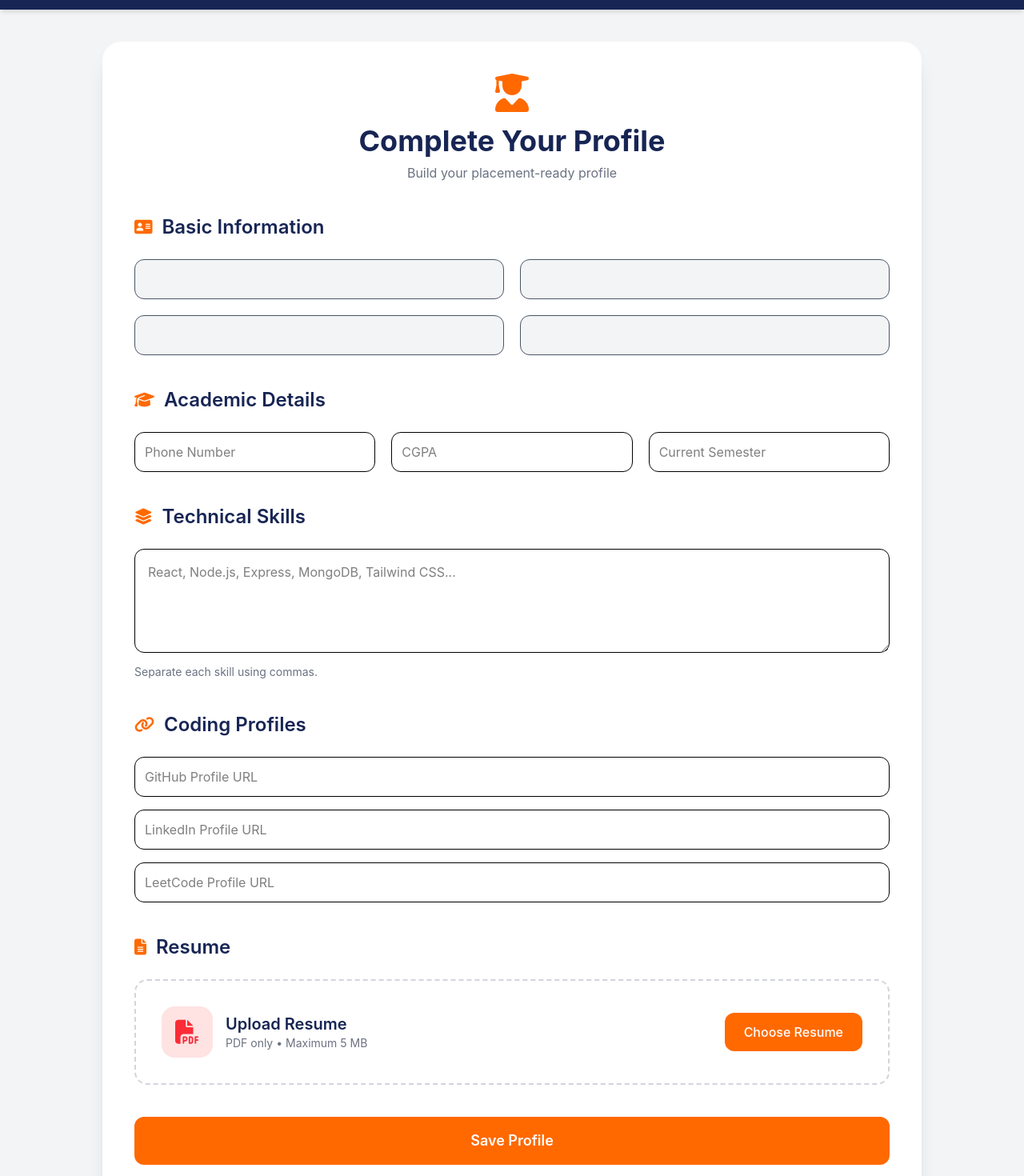
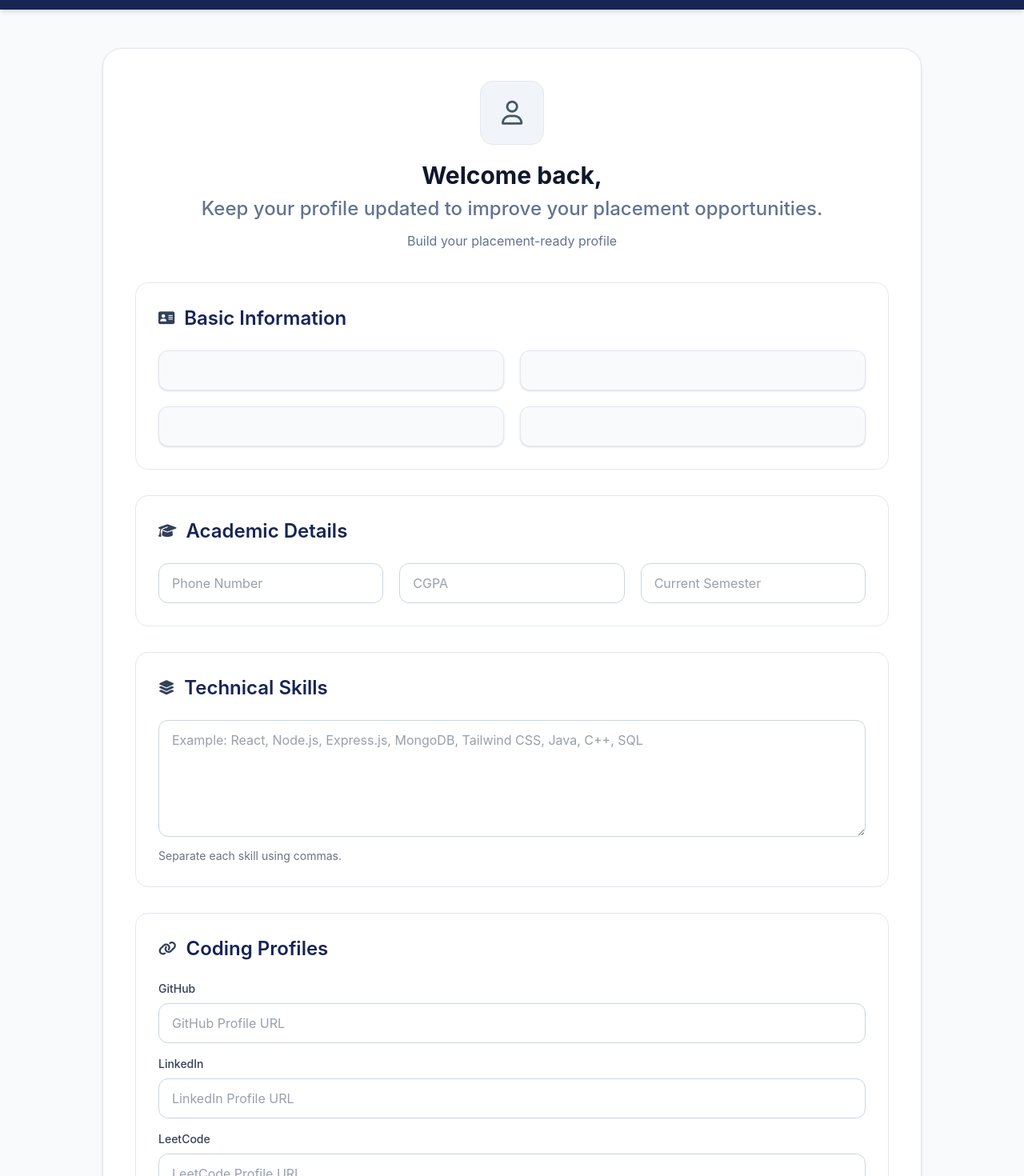
Before and after one commit to Pragya1613/campusiq, a React (Vite) app in the folder client/: page /profile in a window 1280 px wide. Shown: the part 60-1530 px from the top of the page at 80% size. Built offline with nearby package versions, Linux system fonts and the light colour scheme; no server answers; sample sign-in values are in the browser's storage.

Commit message:
Redesing profile page(Professional) and improve resume management UI

```diff
--- a/client/src/pages/ProfilePage.jsx
+++ b/client/src/pages/ProfilePage.jsx
@@ -228,23 +228,33 @@ function ProfilePage() {
 
     <PublicLayout>
 
-      <div className="min-h-screen bg-gray-100 py-10 px-6">
+      <div className="min-h-screen bg-slate-50 py-12 px-6">
 
         <div className="max-w-5xl mx-auto">
 
-          <div className="bg-white rounded-3xl shadow-xl p-10">
+          <div className="bg-white border border-slate-200 rounded-3xl shadow-sm p-10">
 
             <div className="text-center mb-10">
 
-              <i className="fa-solid fa-user-graduate text-5xl text-orange-500 mb-4"></i>
+              <div className="w-20 h-20 mx-auto rounded-2xl bg-slate-100 border border-slate-200 flex items-center justify-center mb-5">
 
-              <h1 className="text-4xl font-bold text-[#172554]">
+              <i className="fa-regular fa-user text-3xl text-slate-600"></i>
 
-                Complete Your Profile
+              </div>
+
+              <h1 className="text-2xl font-bold text-slate-900">
+
+                <h1 className="text-3xl font-bold text-slate-900">
+                  Welcome back, {formData.fullName.split(" ")[0]}
+                </h1>
+
+                <p className="text-slate-500 font-medium mt-2">
+                  Keep your profile updated to improve your placement opportunities.
+                </p>
 
               </h1>
 
-              <p className="text-gray-500 mt-2">
+              <p className="text-slate-500 mt-3">
 
                 Build your placement-ready profile
 
@@ -254,16 +264,16 @@ function ProfilePage() {
 
             <form
               onSubmit={handleSubmit}
-              className="space-y-10"
+              className="space-y-8"
             >
 
                           {/* Basic Information */}
 
-              <div>
+              <div className="bg-white border border-slate-200 rounded-2xl p-7">
 
                 <div className="flex items-center gap-3 mb-6">
 
-                  <i className="fa-solid fa-address-card text-orange-500 text-xl"></i>
+                  <i className="fa-solid fa-address-card text-slate-700 text-lg"></i>
 
                   <h2 className="text-2xl font-semibold text-[#172554]">
 
@@ -279,28 +289,28 @@ function ProfilePage() {
                     type="text"
                     value={formData.fullName}
                     readOnly
-                    className="border rounded-xl p-3 bg-gray-100 text-gray-600"
+                    className="w-full border border-slate-200 bg-slate-50 rounded-xl px-4 py-3 text-slate-700 font-medium shadow-sm"
                   />
 
                   <input
                     type="email"
                     value={formData.email}
                     readOnly
-                    className="border rounded-xl p-3 bg-gray-100 text-gray-600"
+                    className="w-full border border-slate-200 bg-slate-50 rounded-xl px-4 py-3 text-slate-700 font-medium shadow-sm"
                   />
 
                   <input
                     type="text"
                     value={formData.enrollmentNumber}
                     readOnly
-                    className="border rounded-xl p-3 bg-gray-100 text-gray-600"
+                    className="w-full border border-slate-200 bg-slate-50 rounded-xl px-4 py-3 text-slate-700 font-medium shadow-sm"
                   />
 
                   <input
                     type="text"
                     value={formData.branch}
                     readOnly
-                    className="border rounded-xl p-3 bg-gray-100 text-gray-600"
+                    className="w-full border border-slate-200 bg-slate-50 rounded-xl px-4 py-3 text-slate-700 font-medium shadow-sm"
                   />
 
                 </div>
@@ -309,11 +319,11 @@ function ProfilePage() {
 
               {/* Academic Details */}
 
-              <div>
+              <div className="bg-white border border-slate-200 rounded-2xl p-7">
 
                 <div className="flex items-center gap-3 mb-6">
 
-                  <i className="fa-solid fa-graduation-cap text-orange-500 text-xl"></i>
+                  <i className="fa-solid fa-graduation-cap text-slate-700 text-lg"></i>
 
                   <h2 className="text-2xl font-semibold text-[#172554]">
 
@@ -331,7 +341,7 @@ function ProfilePage() {
                     placeholder="Phone Number"
                     value={formData.phone}
                     onChange={handleChange}
-                    className="border rounded-xl p-3 focus:outline-none focus:ring-2 focus:ring-orange-400"
+                    className="w-full border border-slate-300 rounded-xl px-4 py-3 text-slate-700 focus:outline-none focus:ring-2 focus:ring-[#172554] focus:border-[#172554] transition-all duration-200"
                   />
 
                   <input
@@ -343,7 +353,7 @@ function ProfilePage() {
                     placeholder="CGPA"
                     value={formData.cgpa}
                     onChange={handleChange}
-                    className="border rounded-xl p-3 focus:outline-none focus:ring-2 focus:ring-orange-400"
+                    className="w-full border border-slate-300 rounded-xl px-4 py-3 text-slate-700 focus:outline-none focus:ring-2 focus:ring-[#172554] focus:border-[#172554] transition-all duration-200"
                   />
 
                   <input
@@ -354,7 +364,7 @@ function ProfilePage() {
                     placeholder="Current Semester"
                     value={formData.currentSemester}
                     onChange={handleChange}
-                    className="border rounded-xl p-3 focus:outline-none focus:ring-2 focus:ring-orange-400"
+                    className="w-full border border-slate-300 rounded-xl px-4 py-3 text-slate-700 focus:outline-none focus:ring-2 focus:ring-[#172554] focus:border-[#172554] transition-all duration-200"
                   />
 
                 </div>
@@ -363,11 +373,11 @@ function ProfilePage() {
 
               {/* Skills */}
 
-              <div>
+              <div className="bg-white border border-slate-200 rounded-2xl p-7">
 
                 <div className="flex items-center gap-3 mb-6">
 
-                  <i className="fa-solid fa-layer-group text-orange-500 text-xl"></i>
+                  <i className="fa-solid fa-layer-group text-slate-700 text-lg"></i>
 
                   <h2 className="text-2xl font-semibold text-[#172554]">
 
@@ -379,11 +389,11 @@ function ProfilePage() {
 
                 <textarea
                   name="skills"
-                  rows="4"
-                  placeholder="React, Node.js, Express, MongoDB, Tailwind CSS..."
+                  rows="5"
+                  placeholder="Example: React, Node.js, Express.js, MongoDB, Tailwind CSS, Java, C++, SQL"
                   value={formData.skills}
                   onChange={handleChange}
-                  className="w-full border rounded-xl p-4 focus:outline-none focus:ring-2 focus:ring-orange-400"
+                  className="w-full border border-slate-300 rounded-xl px-4 py-3 text-slate-700 focus:outline-none focus:ring-2 focus:ring-[#172554] focus:border-[#172554] transition-all duration-200"
                 />
 
                 <p className="text-sm text-gray-500 mt-2">
@@ -396,11 +406,11 @@ function ProfilePage() {
 
               {/* Coding Profiles */}
 
-              <div>
+              <div className="bg-white border border-slate-200 rounded-2xl p-7">
 
                 <div className="flex items-center gap-3 mb-6">
 
-                  <i className="fa-solid fa-link text-orange-500 text-xl"></i>
+                  <i className="fa-solid fa-link text-slate-700 text-lg"></i>
 
                   <h2 className="text-2xl font-semibold text-[#172554]">
 
@@ -411,15 +421,25 @@ function ProfilePage() {
                 </div>
 
                 <div className="space-y-4">
+                  <label className="block text-sm font-medium text-slate-700 mb-2">
 
+                    GitHub
+
+                    </label>
                   <input
                     type="url"
                     name="githubUrl"
                     placeholder="GitHub Profile URL"
                     value={formData.githubUrl}
                     onChange={handleChange}
-                    className="w-full border rounded-xl p-3 focus:outline-none focus:ring-2 focus:ring-orange-400"
+                    className="w-full border border-slate-300 rounded-xl px-4 py-3 text-slate-700 focus:outline-none focus:ring-2 focus:ring-[#172554] focus:border-[#172554] transition-all duration-200"
                   />
+
+                  <label className="block text-sm font-medium text-slate-700 mb-2">
+
+                      LinkedIn
+
+                      </label>
 
                   <input
                     type="url"
@@ -427,8 +447,14 @@ function ProfilePage() {
                     placeholder="LinkedIn Profile URL"
                     value={formData.linkedinUrl}
                     onChange={handleChange}
-                    className="w-full border rounded-xl p-3 focus:outline-none focus:ring-2 focus:ring-orange-400"
+                    className="w-full border border-slate-300 rounded-xl px-4 py-3 text-slate-700 focus:outline-none focus:ring-2 focus:ring-[#172554] focus:border-[#172554] transition-all duration-200"
                   />
+
+                  <label className="block text-sm font-medium text-slate-700 mb-2">
+
+                    LeetCode
+
+                  </label>
 
                   <input
                     type="url"
@@ -436,7 +462,7 @@ function ProfilePage() {
                     placeholder="LeetCode Profile URL"
                     value={formData.leetcodeUrl}
                     onChange={handleChange}
-                    className="w-full border rounded-xl p-3 focus:outline-none focus:ring-2 focus:ring-orange-400"
+                    className="w-full border border-slate-300 rounded-xl px-4 py-3 text-slate-700 focus:outline-none focus:ring-2 focus:ring-[#172554] focus:border-[#172554] transition-all duration-200"
                   />
 
                 </div>
@@ -445,11 +471,11 @@ function ProfilePage() {
 
                             {/* Resume */}
 
-              <div>
+              <div className="bg-white border border-slate-200 rounded-2xl p-7">
 
                 <div className="flex items-center gap-3 mb-6">
 
-                  <i className="fa-solid fa-file-lines text-orange-500 text-xl"></i>
+                  <i className="fa-solid fa-file-lines text-slate-700 text-lg"></i>
 
                   <h2 className="text-2xl font-semibold text-[#172554]">
 
@@ -475,9 +501,17 @@ function ProfilePage() {
 
                         <h3 className="text-xl font-semibold text-[#172554]">
 
-                          Upload Resume
+                          {formData.resumeUrl
+                            ? "Resume Uploaded"
+                            : "Upload Resume"}
 
                         </h3>
+
+                        <p className="text-sm text-slate-500 mt-1">
+
+                          Upload your latest placement-ready resume.
+
+                        </p>
 
                         <p className="text-gray-500 text-sm">
 
@@ -524,7 +558,9 @@ function ProfilePage() {
 
                           <p className="text-sm text-gray-500">
 
-                            Ready to upload
+                            Selected
+
+                            Waiting to save changes
 
                           </p>
 
@@ -553,7 +589,13 @@ function ProfilePage() {
                         </p>
 
                         <p className="text-sm text-green-600">
-                          Resume uploaded successfully
+                          Uploaded Successfully
+                        </p>
+
+                        <p className="text-xs text-slate-500 mt-1">
+
+                          Ready for placement applications
+
                         </p>
 
                       </div>
@@ -565,10 +607,11 @@ function ProfilePage() {
                       <a
                         href={formData.resumeUrl}
                         target="_blank"
-                        rel="noreferrer"
-                        className="px-4 py-2 rounded-lg bg-[#172554] text-white hover:bg-[#0f1d46] transition"
+                        rel="noopener noreferrer"
+                        className="flex items-center gap-2 px-5 py-2.5 rounded-xl bg-[#172554] text-white hover:bg-[#0f1d46] transition"
                       >
-                        View
+                        <i className="fa-regular fa-eye"></i>
+                        <span>Preview</span>
                       </a>
 
                       <button
@@ -602,12 +645,12 @@ function ProfilePage() {
 
                         }}
 
-                          className="px-4 py-2 rounded-lg bg-orange-500 text-white hover:bg-orange-600 transition"
+                          className="flex items-center gap-2 px-5 py-2.5 rounded-xl bg-orange-500 text-white hover:bg-orange-600 transition"
 
                         >
 
-                          Download
-
+                          <i className="fa-solid fa-download"></i>
+                          <span>Download PDF</span>
                         </button>
 
                       </div>
@@ -628,11 +671,11 @@ function ProfilePage() {
 
                 type="submit"
 
-                className="w-full bg-orange-500 hover:bg-orange-600 text-white py-4 rounded-xl text-lg font-semibold transition duration-300"
+                className="w-full bg-[#172554] hover scale-[1.01]:bg-[#0f1d46] text-white py-4 rounded-xl text-lg font-semibold transition duration-300"
 
               >
 
-                Save Profile
+                Save Changes
 
               </button>
 
```
